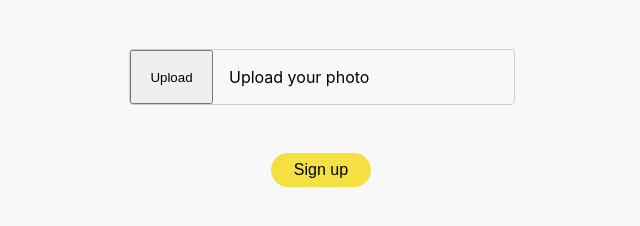
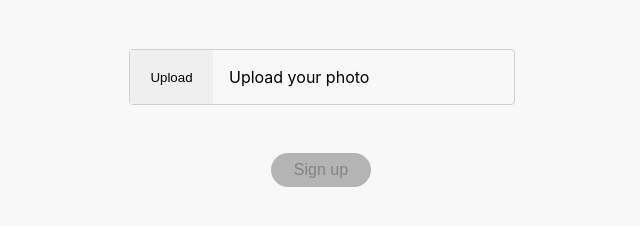
Before and after one commit to vlfrsl/workers-app, a React (Create React App) app: page / in a window 1280 px wide. Shown: the part 1662-1888 px from the top of the page, without its empty margins (319-959 px from the left). Built offline with nearby package versions, Linux system fonts and the light colour scheme; no server answers.

Commit message:
feat: add specific error messages

```diff
--- a/src/actions/actions.js
+++ b/src/actions/actions.js
@@ -25,3 +25,10 @@ export const setPositionId = (id) => {
     payload: id,
   };
 };
+
+export const setUploadPhoto = (file) => {
+  return {
+    type: "registration/setUploadPhoto",
+    payload: file,
+  };
+};
--- a/src/app/App.js
+++ b/src/app/App.js
@@ -12,7 +12,7 @@ function App() {
       <Header />
       <div className={styles.contentWrapper}>
         <Banner />
-        <div className={styles.usersListWrapper}>
+        <div className={styles.usersListWrapper} id="users">
           <div className={styles.titleWrapper}>
             <ComponentTitle text="Working with GET request" />
           </div>
@@ -23,7 +23,7 @@ function App() {
           <div className={styles.titleWrapper}>
             <ComponentTitle text="Working with POST request " />
           </div>
-          <div className={styles.registrationWrapper}>
+          <div className={styles.registrationWrapper} id="registration">
             <Registration />
           </div>
         </div>
--- a/src/components/header/header.js
+++ b/src/components/header/header.js
@@ -11,8 +11,20 @@ export function Header() {
           <Logo />
         </div>
         <div className={styles.buttonsContainer}>
-          <Button text="Users" callback={() => console.log("USERS")} />
-          <Button text="Sign up" callback={() => console.log("SIGN UP")} />
+          <Button
+            text="Users"
+            callback={() => {
+              const el = document.getElementById("users");
+              el.scrollIntoView();
+            }}
+          />
+          <Button
+            text="Sign up"
+            callback={() => {
+              const el = document.getElementById("registration");
+              el.scrollIntoView();
+            }}
+          />
         </div>
       </div>
     </div>
--- a/src/components/registration/input/input.js
+++ b/src/components/registration/input/input.js
@@ -3,28 +3,34 @@ import styles from "./styles/input.module.scss";
 import { useDispatch, useSelector } from "react-redux";
 import classNames from "classnames";
 
-export function Input({ inputType, initial, action, isValid }) {
+export function Input({ inputType, initial, action, validator }) {
   const dispatch = useDispatch();
   const [isCorrect, setCorrect] = useState(true);
+  const [errMessage, setErrMessage] = useState("");
 
-  const userData = useSelector((state) => state.registration.signInForm);
-  console.log("user data", userData);
+  // const userData = useSelector((state) => state.registration.signInForm);
+  // console.log("user data", userData);
 
   const inputClassNames = classNames(styles.inputContainer, {
     [styles.error]: !isCorrect,
   });
 
   return (
-    <div className={inputClassNames}>
+    <div className={inputClassNames} data-error={errMessage}>
       <input
         className={styles.input}
         type={inputType === "name" ? "text" : inputType}
         placeholder={initial}
         onBlur={(e) => {
-          let validationRes = isValid(e.target.value);
+          const { isValid, message } = validator(e.target.value);
+          setCorrect(isValid);
 
-          setCorrect(validationRes);
-          validationRes && dispatch(action(e.target.value));
+          if (isValid) {
+            dispatch(action(e.target.value));
+          } else {
+            dispatch(action(""));
+            setErrMessage(message);
+          }
         }}
       />
     </div>
--- a/src/components/registration/input/styles/input.module.scss
+++ b/src/components/registration/input/styles/input.module.scss
@@ -31,9 +31,13 @@
     border: 1px solid red;
   }
   &:after {
-    content: "Invalid data";
-    color: red;
-  }}
+    content: attr(data-error);
+    color: #CB3D40;
+
+    //content: "Invalid data";
+    //color: red;
+  }
+}
 
 .positionsWrapper {
   width: 100%;
--- a/src/components/registration/registration.js
+++ b/src/components/registration/registration.js
@@ -1,22 +1,36 @@
 import React, { useRef, useState } from "react";
 import styles from "./style/registration.module.scss";
 
-import { useDispatch } from "react-redux";
+import { useDispatch, useSelector } from "react-redux";
 import { registerUser } from "../../slices/usersSlice";
 import { Input } from "./input/input";
 import { Button } from "../buttons/button";
 import { UploadItem } from "./uploadItem/uploadItem";
 import { Positions } from "./positions/positions";
 
-import { setName, setEmail, setPhone } from "../../actions/actions";
+import {
+  setName,
+  setEmail,
+  setPhone,
+  setUploadPhoto,
+} from "../../actions/actions";
 import {
   nameValidator,
   emailValidator,
   phoneValidator,
+  imageValidator,
 } from "../../validators/validators";
 
 export function Registration() {
   const dispatch = useDispatch();
+  const selectedUserInfo = useSelector(
+    (state) => state.registration.signInForm
+  );
+  let isFullInfo = Object.values(selectedUserInfo).some(
+    (elem) => Boolean(elem) === false
+  );
+  console.log("info", selectedUserInfo);
+  // console.log("is full info", isFullInfo);
 
   return (
     <div className={styles.registrationContainer}>
@@ -25,19 +39,19 @@ export function Registration() {
           initial="Your name"
           inputType="text"
           action={setName}
-          isValid={nameValidator}
+          validator={nameValidator}
         />
         <Input
           initial="Email"
           inputType="email"
           action={setEmail}
-          isValid={emailValidator}
+          validator={emailValidator}
         />
         <Input
           initial="Phone"
           inputType="tel"
           action={setPhone}
-          isValid={phoneValidator}
+          validator={phoneValidator}
         />
       </div>
       <div className={styles.hint}>
@@ -49,12 +63,17 @@ export function Registration() {
       </div>
 
       <div className={styles.uploadWrapper}>
-        <UploadItem />
+        <UploadItem
+          initial="Upload your photo"
+          action={setUploadPhoto}
+          validator={imageValidator}
+        />
       </div>
 
       <div className={styles.buttonWrapper}>
         <Button
           text="Sign up"
+          disabled={isFullInfo}
           callback={() => {
             console.log("SIGN");
           }}
@@ -63,29 +82,3 @@ export function Registration() {
     </div>
   );
 }
-//         <div>
-//             <input type="file" onChange={(e)=> {
-//                 console.log(e.target.value)
-//                 setFile(e.target.files[0])
-//             }}/>
-//         <button
-//                 onClick={()=>{
-//                     console.log("File", file)
-//                     let formData = new FormData();
-//                     formData.append("name", "TEST name");
-//                     formData.append("email", "test@gmail.com");
-//                     formData.append("position_id", "2");
-//                     formData.append("phone", "+380995627833");
-//                     formData.append("photo", file);
-//
-//                     // name: "TEST name",
-//                     //     email: "testemail@gmail.com",
-//                     //     phone: "+380995627833",
-//                     //     position_id: 2,
-//                     //     photo:  data,
-//                     dispatch(registerUser(formData))
-//                 }}
-//             >REGISTER
-//         </button>
-//     </div>)
-// }
--- a/src/components/registration/uploadItem/styles/upload.module.scss
+++ b/src/components/registration/uploadItem/styles/upload.module.scss
@@ -2,7 +2,7 @@
 .uploadContainer {
   width: 100%;
   height: 54px;
-  //background: brown;
+
   margin-top: 50px;
   input {
     width: 100%;
@@ -20,17 +20,21 @@
   border-radius: 4px;
 
   .uploadBtn {
-    width: 83px;
+    flex: 1;
+    max-width: 83px;
+    //width: 83px;
     height: 100%;
+
 
     button {
       width: 100%;
       height: 100%;
+      border: none;
     }
   }
 
   .fileName {
-    //width: 100%;
+    flex: 1;
     display: flex;
 
     padding: 0 16px;
@@ -38,3 +42,19 @@
     align-items: center;
   }
 }
+
+.error {
+  .customUploadArea {
+    border: 3px solid #CB3D40;
+    border-left: none ;
+  }
+  .uploadBtn {
+    border-left: 3px solid #CB3D40;
+    border-right: 3px solid #CB3D40;
+  }
+
+  &:after {
+    content: attr(data-error);
+    color: #CB3D40;
+  }
+}
--- a/src/components/registration/uploadItem/uploadItem.js
+++ b/src/components/registration/uploadItem/uploadItem.js
@@ -1,12 +1,23 @@
 import React from "react";
 import styles from "./styles/upload.module.scss";
 import { useState, useRef } from "react";
+import { useDispatch, useSelector } from "react-redux";
+import classNames from "classnames";
+import { imageValidator } from "../../../validators/validators";
 
-export function UploadItem() {
-  const [file, setFile] = useState();
+export function UploadItem({ initial, validator, action }) {
+  const dispatch = useDispatch();
+  const [file, setFile] = useState({});
+  const [isCorrect, setCorrect] = useState(true);
+  const [errMessage, setErrMessage] = useState("");
+
+  const areaClassNames = classNames(styles.uploadContainer, {
+    [styles.error]: !isCorrect,
+  });
+
   const fileInput = useRef(null);
   return (
-    <div className={styles.uploadContainer}>
+    <div className={areaClassNames} data-error={errMessage}>
       <div className={styles.customUploadArea}>
         <div className={styles.uploadBtn}>
           <button
@@ -18,10 +29,27 @@ export function UploadItem() {
           </button>
         </div>
         <div className={styles.fileName}>
-          <span>Upload your photo</span>
+          <span>{file.name || initial}</span>
         </div>
       </div>
-      <input type="file" hidden ref={fileInput} />
+      <input
+        type="file"
+        hidden
+        ref={fileInput}
+        onChange={(e) => {
+          const { isValid, message } = validator(e.target.files[0]);
+          setCorrect(isValid);
+          // setFile(e.target.files[0]);
+          if (isValid) {
+            setFile(e.target.files[0]);
+            dispatch(action(file));
+          } else {
+            setErrMessage(message);
+            setFile({});
+            dispatch(action(null));
+          }
+        }}
+      />
     </div>
   );
 }
--- a/src/index.css
+++ b/src/index.css
@@ -2,7 +2,8 @@
 body {
   margin: 0;
   font-family: -apple-system, BlinkMacSystemFont, 'Segoe UI', 'Roboto', 'Oxygen',
-    'Ubuntu', 'Cantarell', 'Fira Sans', 'Droid Sans', 'Helvetica Neue',
+    'Ubuntu', 'Cantarell', 'Fira Sans', 'Droid Sans', 'Helvetica Neue', 'Nunito',
+
     sans-serif;
   -webkit-font-smoothing: antialiased;
   -moz-osx-font-smoothing: grayscale;
--- a/src/slices/registrationSlice.js
+++ b/src/slices/registrationSlice.js
@@ -9,7 +9,7 @@ const initialState = {
     name: "",
     email: "",
     phone: "",
-    positionId: -1,
+    positionId: null,
     photo: null,
   },
 };
@@ -38,6 +38,9 @@ export const registrationSlice = createSlice({
     setPositionId(state, action) {
       state.signInForm.positionId = action.payload;
     },
+    setUploadPhoto(state, action) {
+      state.signInForm.photo = action.payload;
+    },
   },
 
   extraReducers: (builder) => {
--- a/src/validators/validators.js
+++ b/src/validators/validators.js
@@ -1,13 +1,82 @@
+window.URL = window.URL || window.webkitURL;
+
 export const phoneValidator = (val) => {
-  return !!val.match(/\+38\ \(\d{3}\)\ \d{3}-\d{2}-\d{2}/g); //? true : false;
+  const result = {
+    isValid: true,
+    message: "",
+  };
+
+  if (!val.match(/\+38\ \(\d{3}\)\ \d{3}-\d{2}-\d{2}/g)) {
+    result.isValid = false;
+    result.message = " user phone number, should fit a template below.";
+  }
+  return result;
+  //return !!val.match(/\+38\ \(\d{3}\)\ \d{3}-\d{2}-\d{2}/g); //? true : false;
 };
 
 export const nameValidator = (val) => {
-  return val.length >= 2 && val.length <= 60;
+  const result = {
+    isValid: true,
+    message: "",
+  };
+
+  if (!(val.length >= 2 && val.length <= 60)) {
+    console.log("IN valid name err");
+    result.isValid = false;
+    result.message = "user name, should be 2-60 characters";
+  }
+
+  return result;
 };
 
 export const emailValidator = (val) => {
-  return !!val.match(
-    /[a-z0-9!#$%&'*+/=?^_`{|}~-]+(?:\.[a-z0-9!#$%&'*+/=?^_`{|}~-]+)*@(?:[a-z0-9](?:[a-z0-9-]*[a-z0-9])?\.)+[a-z0-9](?:[a-z0-9-]*[a-z0-9])?/g
-  );
+  const result = {
+    isValid: true,
+    message: "",
+  };
+
+  if (
+    !val.match(
+      /[a-z0-9!#$%&'*+/=?^_`{|}~-]+(?:\.[a-z0-9!#$%&'*+/=?^_`{|}~-]+)*@(?:[a-z0-9](?:[a-z0-9-]*[a-z0-9])?\.)+[a-z0-9](?:[a-z0-9-]*[a-z0-9])?/g
+    )
+  ) {
+    result.isValid = false;
+    result.message = "user email, must be a valid email according to RFC2822";
+  }
+  return result;
+
+  // return !!val.match(/[a-z0-9!#$%&'*+/=?^_`{|}~-]+(?:\.[a-z0-9!#$%&'*+/=?^_`{|}~-]+)*@(?:[a-z0-9](?:[a-z0-9-]*[a-z0-9])?\.)+[a-z0-9](?:[a-z0-9-]*[a-z0-9])?/g
+  // );
 };
+
+export const imageValidator = (file) => {
+  const result = {
+    isValid: true,
+    message: "",
+  };
+  const allowed = ["jpg", "jpeg"];
+  const type = file.type.split("/")[1];
+
+  if (!allowed.includes(type)) {
+    result.isValid = false;
+    result.message = `user photo should be ${allowed.join(" / ")} image`; //.push(`${allowed.join(" / ")} required`);
+    return result;
+  }
+
+  if (file.size > 50000) {
+    result.isValid = false;
+    result.message = "size must not exceed 5MB"; //.push("too big image size");
+    return result;
+  }
+
+  let img = new Image();
+  img.src = window.URL.createObjectURL(file);
+  img.onload = function () {
+    if (img.naturalWidth < 70 || img.naturalHeight < 70) {
+      result.isValid = false;
+      result.message = "resolution at least 70x70px"; //.push("resolution at least 70x70");
+    }
+  };
+
+  return result;
+};
```
